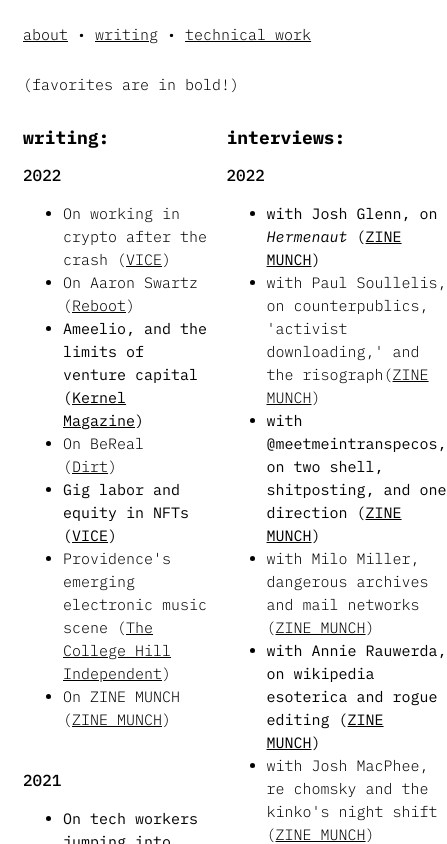
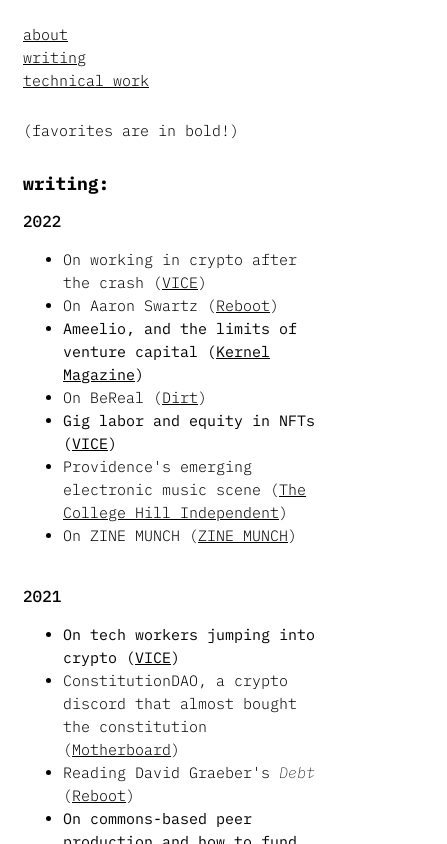
Before and after one commit to lucasgelfond/personal-site-sveltekit, a SvelteKit app: page /writing in a window 390 px wide. Shown: the top 844 px of the page, 447 px wide, since content can reach past the window. Built offline with nearby package versions, Linux system fonts and the light colour scheme.

Commit message:
site is responsive

```diff
--- /dev/null
+++ b/src/components/nav.svelte
@@ -0,0 +1,36 @@
+<div class="nav">
+	<a href="/">about</a> <span class="nav-divider">•</span>
+	<a href="/writing">writing</a>
+	<span class="nav-divider">•</span>
+	<a href="/technical">technical work</a> <br />
+</div>
+<br class="nav-divider" />
+
+<style>
+	@media all and (max-width: 480px) {
+		.nav {
+			flex-direction: column;
+		}
+		.nav-divider {
+			display: none;
+		}
+	}
+	@media all and (min-width: 481px) {
+		.nav {
+			flex-direction: row;
+			gap: 6px;
+		}
+	}
+
+	.nav {
+		display: flex;
+	}
+
+	a {
+		color: #000000;
+		text-decoration: underline;
+	}
+	a:hover {
+		color: #041e42;
+	}
+</style>
--- a/src/routes/+page.svelte
+++ b/src/routes/+page.svelte
@@ -1,8 +1,5 @@
 <script>
-	/**
-	 * @type {number}
-	 */
-	let clientWidth;
+	import Nav from '../components/nav.svelte';
 </script>
 
 <svelte:head>
@@ -14,11 +11,9 @@
 		rel="stylesheet" />
 </svelte:head>
 
-<main bind:clientWidth style="padding: {clientWidth > 700 ? '6em' : '1em'}">
+<main>
+	<Nav />
 	<div class="container">
-		<a href="/">about</a> • <a href="/writing">writing</a> •
-		<a href="/technical">technical work</a>
-		<br />
 		<br />
 		<h2>hi, i'm lucas!</h2>
 		Currently, I live in
@@ -91,9 +86,18 @@
 </main>
 
 <style>
+	@media all and (max-width: 480px) {
+		main {
+			padding: 1em;
+		}
+	}
+	@media all and (min-width: 481px) {
+		main {
+			padding: 6em;
+		}
+	}
 	main {
 		text-align: left;
-		padding: 6em;
 		font-size: 15px;
 		line-height: 23px;
 		font-family: 'IBM Plex Mono', monospace;
@@ -104,9 +108,6 @@
 		font-weight: 600;
 	}
 
-	h3 {
-		font-weight: 500;
-	}
 	.container {
 		display: block;
 		width: 50vw;
--- a/src/routes/technical/+page.svelte
+++ b/src/routes/technical/+page.svelte
@@ -1,8 +1,5 @@
 <script>
-	/**
-	 * @type {number}
-	 */
-	let clientWidth;
+	import Nav from '../../components/nav.svelte';
 </script>
 
 <svelte:head>
@@ -14,11 +11,9 @@
 		rel="stylesheet" />
 </svelte:head>
 
-<main bind:clientWidth style="padding: {clientWidth > 700 ? '6em' : '1em'}">
+<main>
+	<Nav />
 	<div class="container">
-		<a href="/">about</a> • <a href="/writing">writing</a> •
-		<a href="/technical">technical work</a>
-		<br />
 		<br />
 		<h2>Substack</h2>
 		<h3>June 2022 — August 2022</h3>
@@ -102,9 +97,18 @@
 </main>
 
 <style scoped>
+	@media all and (max-width: 480px) {
+		main {
+			padding: 1em;
+		}
+	}
+	@media all and (min-width: 481px) {
+		main {
+			padding: 6em;
+		}
+	}
 	main {
 		text-align: left;
-		padding: 6em;
 		font-size: 15px;
 		line-height: 23px;
 		font-family: 'IBM Plex Mono', monospace;
--- a/src/routes/writing/+page.svelte
+++ b/src/routes/writing/+page.svelte
@@ -1,8 +1,5 @@
 <script>
-	/**
-	 * @type {number}
-	 */
-	let clientWidth;
+	import Nav from '../../components/nav.svelte';
 </script>
 
 <svelte:head>
@@ -14,12 +11,8 @@
 		rel="stylesheet" />
 </svelte:head>
 
-<main bind:clientWidth style="padding: {clientWidth > 700 ? '6em' : '1em'}">
-	<div class="nav">
-		<a href="/">about</a> • <a href="/writing">writing</a> •
-		<a href="/technical">technical work</a> <br />
-	</div>
-	<br />
+<main>
+	<Nav />
 	<p>(favorites are in bold!)</p>
 	<div class="container">
 		<div class="item">
@@ -226,6 +219,23 @@
 </main>
 
 <style>
+	@media all and (max-width: 480px) {
+		main {
+			padding: 1em;
+		}
+		.container {
+			flex-direction: column;
+		}
+	}
+	@media all and (min-width: 481px) {
+		main {
+			padding: 6em;
+		}
+		.container {
+			flex-direction: row;
+		}
+	}
+
 	a {
 		text-decoration: none;
 		color: #ff0000;
@@ -233,19 +243,14 @@
 
 	main {
 		text-align: left;
-		padding: 6em;
 		font-size: 15px;
 		line-height: 23px;
 		font-family: 'IBM Plex Mono', monospace;
-	}
-
-	.nav {
 		font-weight: 300;
 	}
 
 	.container {
 		display: flex;
-		flex-direction: row;
 		column-gap: 5vw;
 		margin-right: 10vw;
 		font-weight: 300;
```
